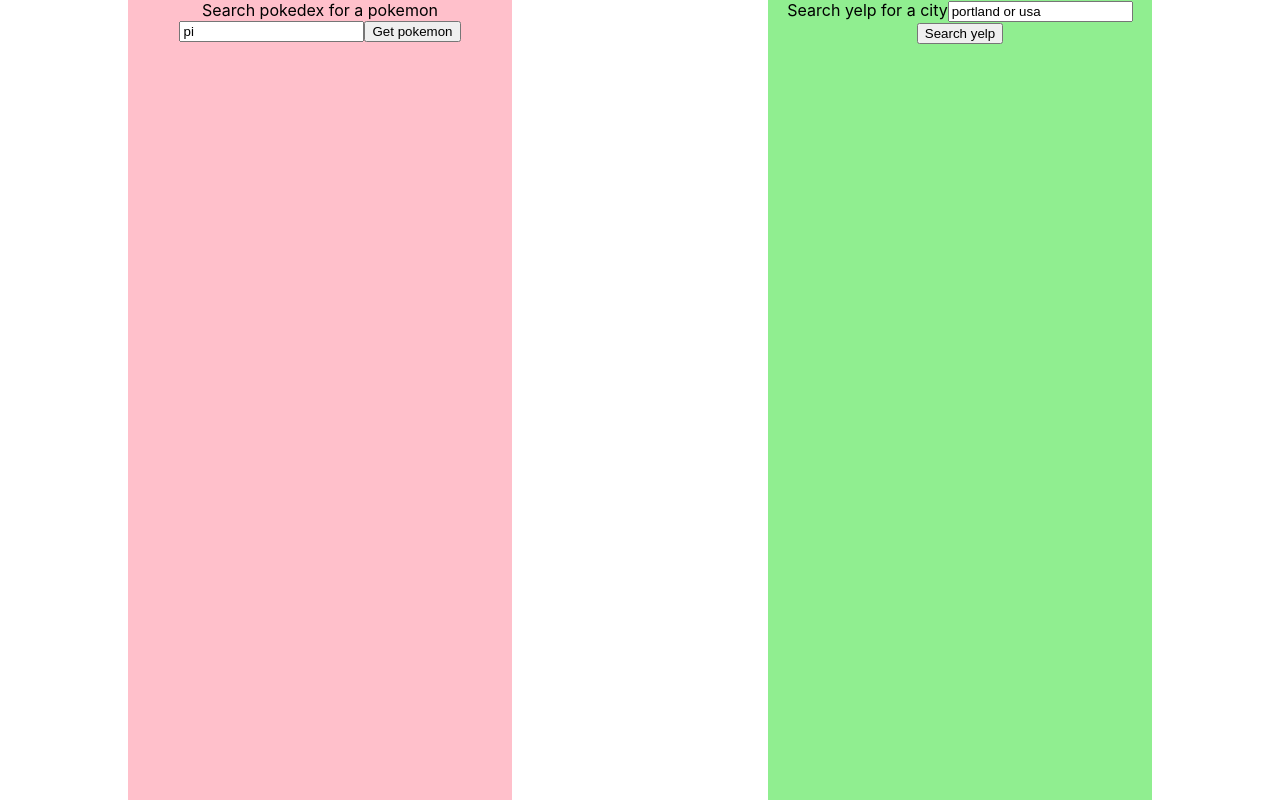
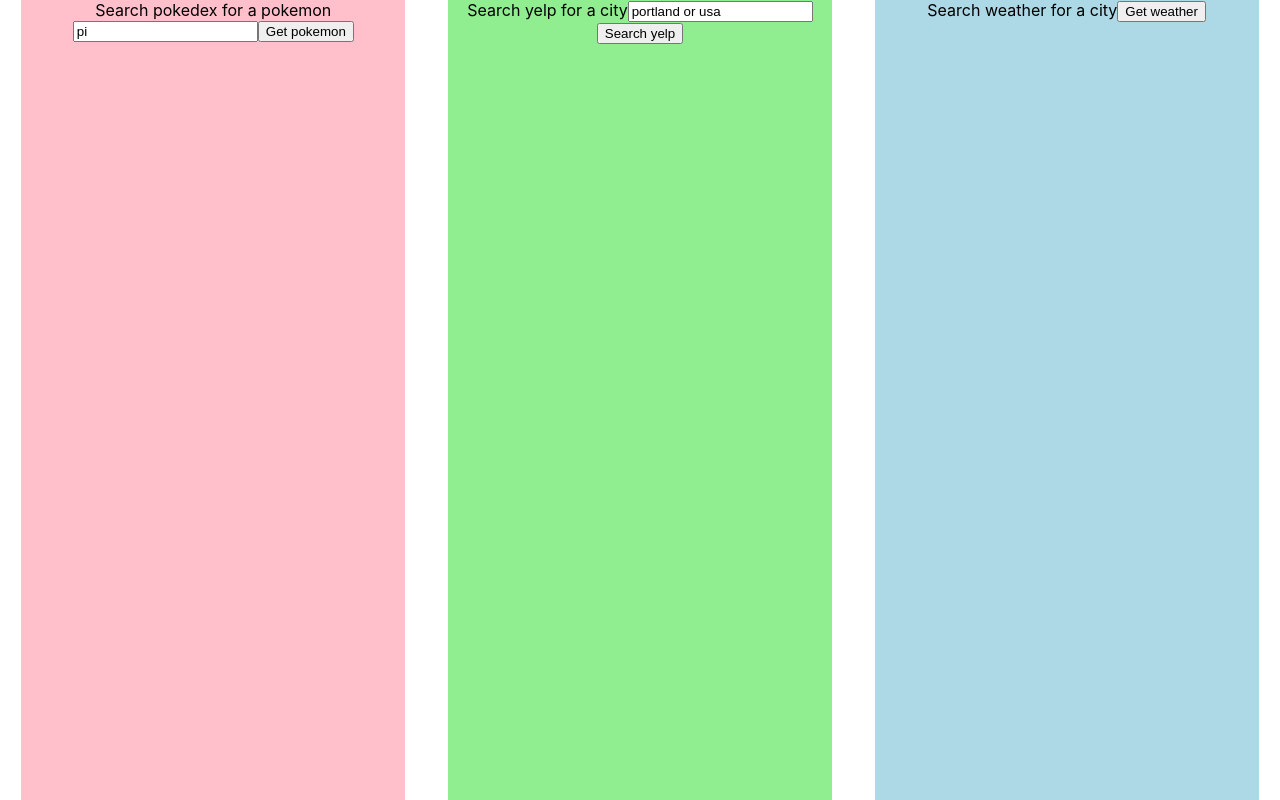
Before and after one commit to joshua360x/api-cors, a React (Create React App) app: page / in a window 1280 px wide. Built offline with nearby package versions, Linux system fonts and the light colour scheme.

Commit message:
weather data state mgmt in place

```diff
--- a/src/App.js
+++ b/src/App.js
@@ -1,6 +1,6 @@
 import PokemonSearch from './PokemonSearch';
 import YelpSearch from './YelpSearch';
-// import WeatherSearch from './WeatherSearch';
+import WeatherSearch from './WeatherSearch';
 import './App.css';
 
 function App() {
@@ -8,7 +8,7 @@ function App() {
     <div className="App">
       <PokemonSearch />
       <YelpSearch />
-      {/* stretch goal: <WeatherSearch /> */}
+      <WeatherSearch />
     </div>
   );
 }
--- a/src/WeatherSearch.js
+++ b/src/WeatherSearch.js
@@ -1,28 +1,29 @@
 import { useState } from 'react';
 
 export default function WeatherSearch() {
-      // you'll need to track your weather search results, the loading state, and a form field for location with a default value.
+  // you'll need to track your weather search results, the loading state, and a form field for location with a default value.
+  const [isLoading, setIsLoading] = useState(false);
+  const [formData, setFormData] = useState({});
+  const [weatherARR, setWeatherARR] = useState([]);
 
   async function handleWeatherSubmit(e) {
     e.preventDefault();
 
-        // set the loading state to true
-        // use fetch to make a request to your netlify weather function. Be sure to pass the location as a query param in the URL
+    // set the loading state to true
+    // use fetch to make a request to your netlify weather function. Be sure to pass the location as a query param in the URL
 
-
-        // put the jsonified data in state and set the loading state to false
+    // put the jsonified data in state and set the loading state to false
   }
 
   return (
-    <section className='weather'>
+    <section className="weather">
       {/* make the fetch on submit */}
-      <form>
-            Search weather for a city
+      <form onSubmit={handleWeatherSubmit}>
+        Search weather for a city
         {/* add inputs/labels for city name, state, and country, using all the things we need with react forms. Don't forget to use the value property to sync these up with the default values in react state */}
         <button>Get weather</button>
       </form>
       {/* Make a ForecastList component to import and use here. Use a ternery to display a loading spinner (make a <Spinner /> component for this) if the data is still loading. */}
     </section>
   );
-
 }
```
